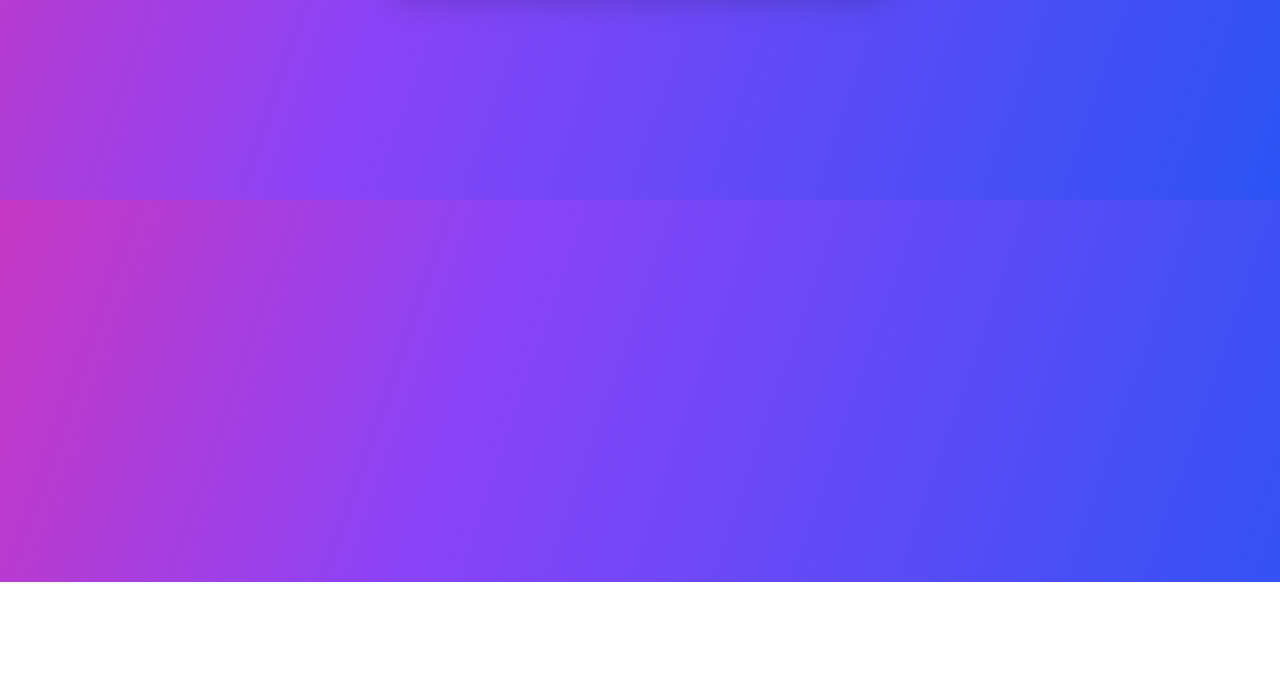
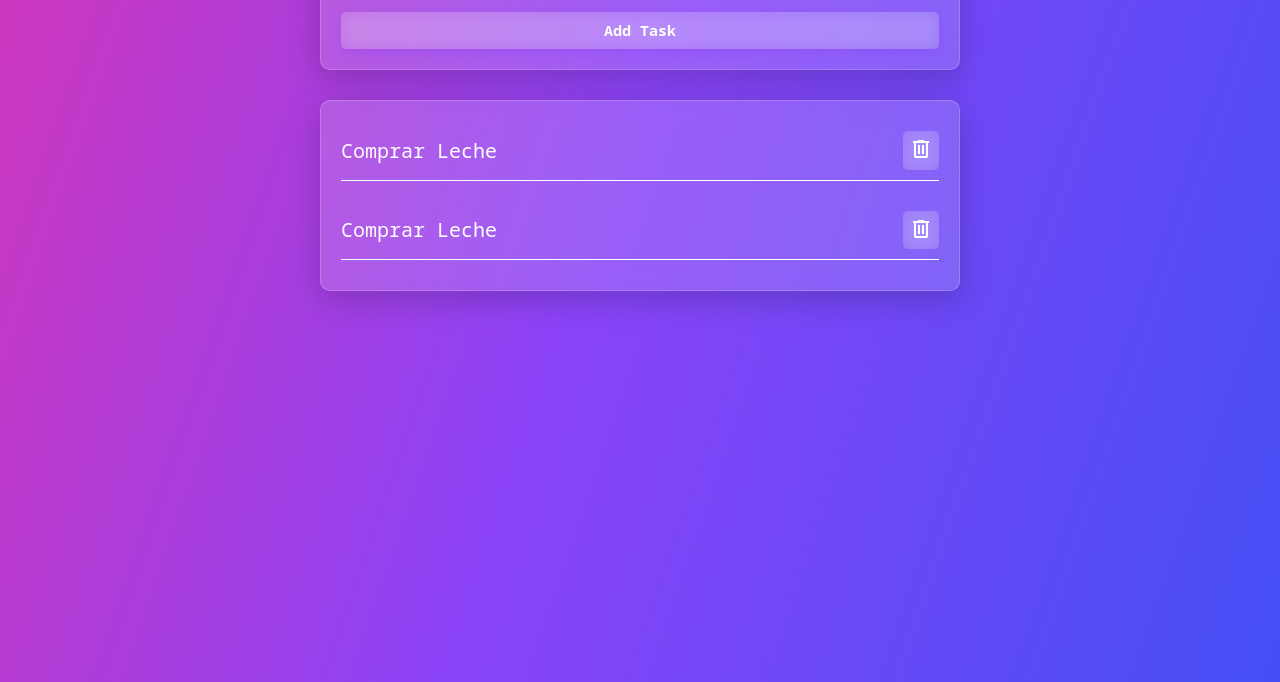
Before and after one commit to franciscorochamont/TodoList-App, a plain HTML site: page index.html in a window 1280 px wide. Shown: the part 218-900 px from the top of the page. Before the commit the page ends 800 px from the top, so only its background shows below. Drawn offline with nearby package versions, Linux system fonts and the light colour scheme.

Commit message:
feat: Add task container with glassmorphism UI and delete button

```diff
--- a/index.html
+++ b/index.html
@@ -9,6 +9,7 @@
     <link rel="preconnect" href="https://fonts.googleapis.com">
     <link rel="preconnect" href="https://fonts.gstatic.com" crossorigin>
     <link href="https://fonts.googleapis.com/css2?family=Noto+Sans+Mono:wght@100..900&display=swap" rel="stylesheet">
+    <link rel="stylesheet" href="https://fonts.googleapis.com/css2?family=Material+Symbols+Outlined:opsz,wght,FILL,GRAD@20..48,100..700,0..1,-50..200&icon_names=delete" />
 </head>
 <body>
 
@@ -16,8 +17,32 @@
         <h1 class="title">Todo List App</h1>
         <form class="form">
            <input type="text" placeholder="Add a new Task" class="form__input" id="task-input" />
-           <button class="form__button" type="submit">Add</button>
+           <button class="form__button" type="submit">Add Task</button>
         </form>
+    </div>
+    <!-- Container To Display Task-->
+    <div class="task__container">
+       <ul class="task__list" id="task__list">
+           <!-- Tasks will be added here dynamically -->
+            <div class="task__item-container">
+                <li class="task__item">Comprar Leche</li>
+                <button class="delete-button" id="delete-button">
+                    <img
+                        src="./delete.svg"
+                        alt="delete icon"
+                    >
+                </button>
+            </div>
+            <div class="task__item-container">
+                <li class="task__item">Comprar Leche</li>
+                <button class="delete-button" id="delete-button">
+                    <img
+                        src="./delete.svg"
+                        alt="delete icon"
+                    >
+                </button>
+            </div>
+       </ul>
     </div>
 
 
--- a/styles/styles.css
+++ b/styles/styles.css
@@ -26,11 +26,20 @@ p {
 }
 
 body{
-    background-image: linear-gradient(109deg, #2754F5, #8B43F7, #FF2E93, #8B43F7, #2754F5);
+    color: white;
+    padding: 3rem;
+    height: 100vh;
     background-size: 300% 300%;
     animation: gradient-move 12s ease infinite;
     font-family: "Noto Sans Mono", monospace;
-    color: white;
+    background-image: linear-gradient(109deg, #2754F5, #8B43F7, #FF2E93, #8B43F7, #2754F5);
+
+}
+
+@media(min-width: 768px){
+    body{
+        padding: 0;
+    }
 }
 
 @keyframes gradient-move {
@@ -46,7 +55,8 @@ body{
 }
 
 .container{
-    width: 35rem;
+    width: 100%;
+    height: auto;
     gap: 2rem;
     display: flex;
     flex-direction: column;
@@ -64,19 +74,25 @@ body{
 
 @media(min-width: 768px){
     .container{
-        width: 50rem;
+        width: 50%;
     }
 }
 
+.title{
+    font-size: 3rem;
+}
+
 .form{
+    width: 100%;
     display: flex;
-    gap: 1rem;
+    flex-direction: column;
+    gap: 1.5rem;
 }
 
 .form input[type="text"]{
-    padding: .5rem;
+    padding: 1rem;
     outline: none;
-    font-size: 1rem;
+    font-size: 1.5rem;
     font-weight: 400;
     border: 1px solid rgba(255, 255, 255, 0.3);
     background-color: rgba(255, 255, 255, 0.1);
@@ -88,16 +104,16 @@ body{
 }
 
 .form button[type="submit"]{
-    padding: .5rem 1rem;
-    background: linear-gradient(135deg, #8B43F7, #FF2E93);
+    padding: 1rem;
     color: white;
     border: none;
     border-radius: .5rem;
-    width: 6rem;
     cursor: pointer;
     font-weight: 600;
-    font-family: "Noto Sans Mono", monospace;
-    transition: transform 0.2s ease, box-shadow 0.2s ease, opacity 0.2s ease;
+    font-size: 1.5rem;
+    background-color: rgba(255, 255, 255, 0.15);
+    backdrop-filter: blur(10px);
+    -webkit-backdrop-filter: blur(10px);
     box-shadow: 0 4px 12px rgba(139, 67, 247, 0.4);
 }
 
@@ -110,3 +126,54 @@ body{
     transform: translateY(0);
     opacity: 0.85;
 }
+
+.task__container{
+    display: flex;
+    flex-direction: column;
+    padding: 2rem;
+    margin: 0 auto;
+    margin-top: 3rem;
+    border-radius: 1rem;
+    backdrop-filter: blur(10px);
+    -webkit-backdrop-filter: blur(10px);
+    border: 1px solid rgba(255, 255, 255, 0.2);
+    box-shadow: 0px 8px 32px rgba(0, 0, 0, 0.2);
+    background-color: rgba(255, 255, 255, 0.15);
+}
+
+@media(min-width: 768px){
+    .task__container{
+        width: 50%;
+    }
+}
+
+.task__list{
+    display: flex;
+    flex-direction: column;
+    gap: 3rem;
+    list-style-type: none;
+    padding-left: 0;
+}
+
+.task__item-container{
+    display: flex;
+    justify-content: space-between;
+    align-items: center;
+    padding-bottom: 1rem;
+    border-bottom: 1px solid rgba(255, 255, 255);
+}
+
+.task__item{
+    width: 100%;
+    font-size: 2rem;
+}
+
+#delete-button{
+    border: none;
+    padding: .6rem;
+    border-radius: .5rem;
+    backdrop-filter: blur(10px);
+    -webkit-backdrop-filter: blur(10px);
+    background-color: rgba(255, 255, 255, 0.15);
+    cursor: pointer;
+}
```
Also changed, not shown: delete.svg (added).
